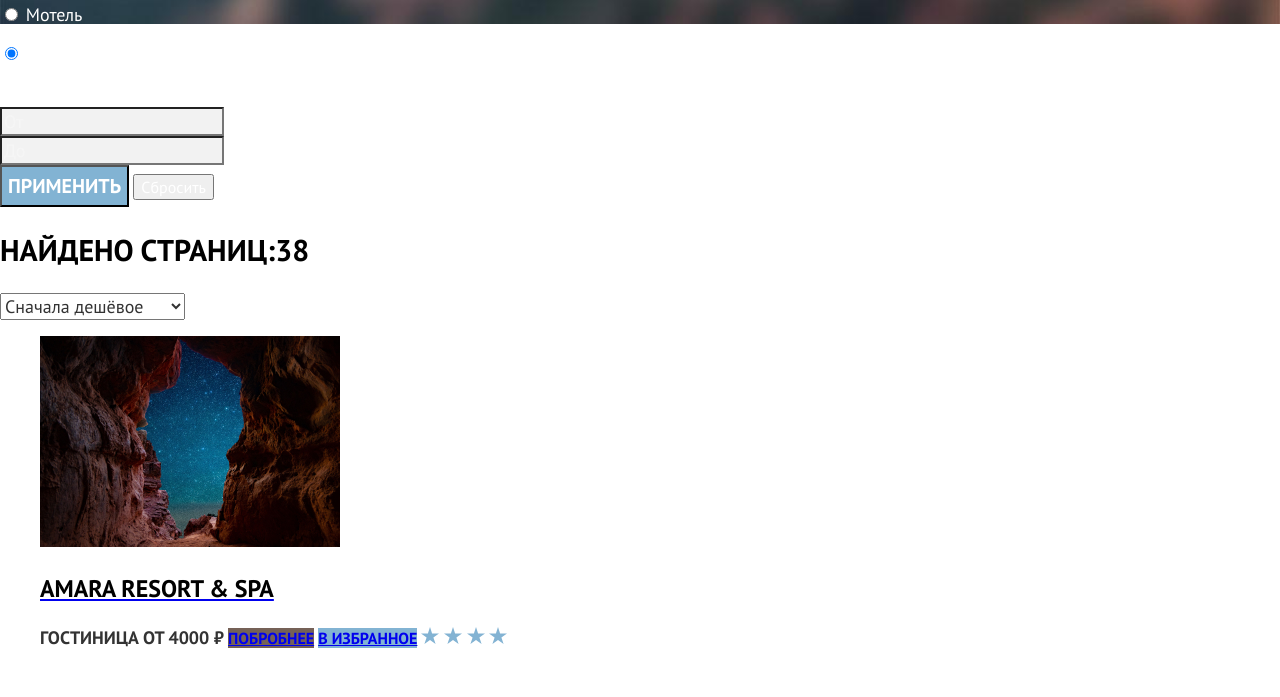
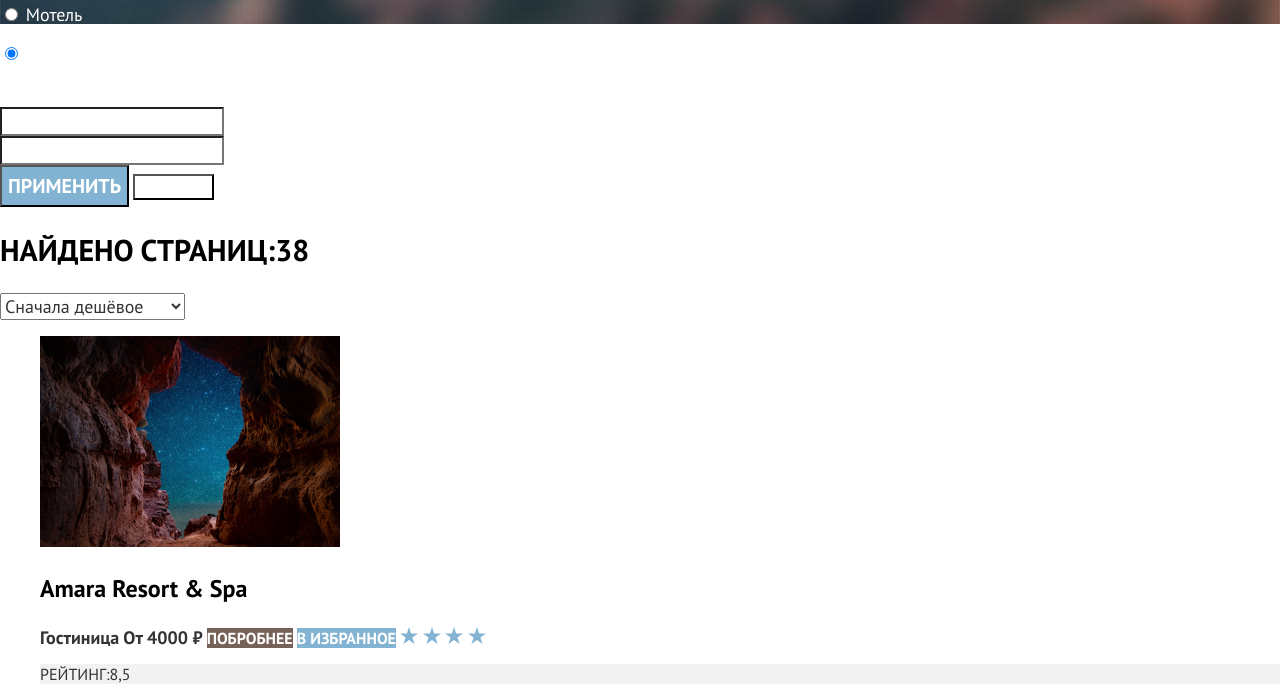
Before and after one commit to htmlacademy-htmlcss/1984449-sedona-34, a plain HTML site: page catalog.html in a window 1280 px wide. Shown: the part 553-1250 px from the top of the page. Drawn offline with Linux system fonts and the light colour scheme.

Commit message:
Поправки в css

```diff
--- a/catalog.html
+++ b/catalog.html
@@ -51,7 +51,7 @@
         <h1 class="inner-header-tittle">Гостиницы Седоны</h1>
         <ul class="breadcrumbs">
           <li class="breadcrumbs-item">
-            <a class="breadcrambs-link" href="index.html">
+            <a class="breadcrumbs-link" href="index.html">
               <span class="visually-hidden">Главная</span>
               <img src="images/Union.svg" alt="Главная страница" width="12" height="12">
             </a>
--- a/styles/styles.css
+++ b/styles/styles.css
@@ -162,8 +162,12 @@ body {
   background: rgba(131, 179, 211, 0.12);
 }
 
-.advantages-list > :nth-of-type(4) {
+.advantages-list> :nth-of-type(4) {
   background: rgba(131, 179, 211, 0.2);
+}
+
+.advantages-list>.advantages-content:nth-child(3), .advantages-list>.advantages-content:last-of-type {
+  background: rgba(131, 179, 211, 0.12);
 }
 
 .advantages-panels {
@@ -282,7 +286,7 @@ body {
   color: #FFFFFF;
 }
 
-.breadcrambs-link {
+.breadcrumbs-link {
   color: #FFFFFF;
 }
 
@@ -301,6 +305,7 @@ form label {
 .form-control {
   font-family: 'PT Sans';
   font-size: 18px;
+  background: none;
 }
 
 .form-control::placeholder {
@@ -333,8 +338,11 @@ form button:first-of-type {
 .product-card {
   font-weight: 700;
   line-height: 20px;
-  text-transform: uppercase;
   color: #FFFFFF;
+}
+
+.product-card-link {
+  text-decoration: none;
 }
 
 .product-card-title {
@@ -350,6 +358,9 @@ form button:first-of-type {
 
 .product-card .product-card-button {
   background: #756157;
+  text-transform: uppercase;
+  color: #FFFFFF;
+  text-decoration: none;
 }
 
 .product-card a:nth-of-type(3) {
@@ -397,6 +408,19 @@ form input {
   background: #F2F2F2;
 }
 
+form button {
+  background: none;
+}
+
+.rating-caption p {
+  font-weight: 400;
+  font-size: 16px;
+  line-height: 20px;
+  color: #333333;
+  background: #F2F2F2;
+}
+
+
 .hotels-per-page {
   display: flex;
 
```
